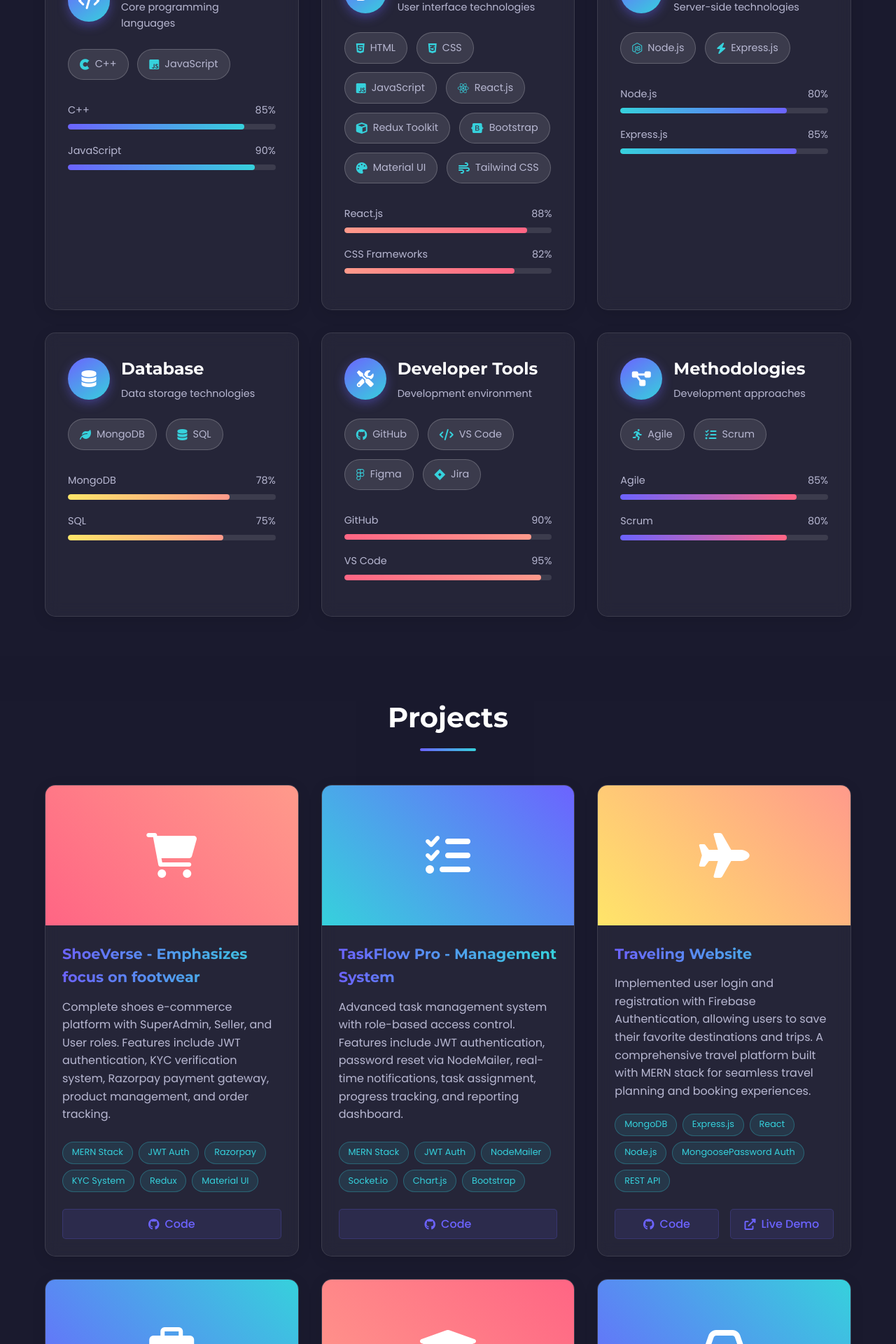
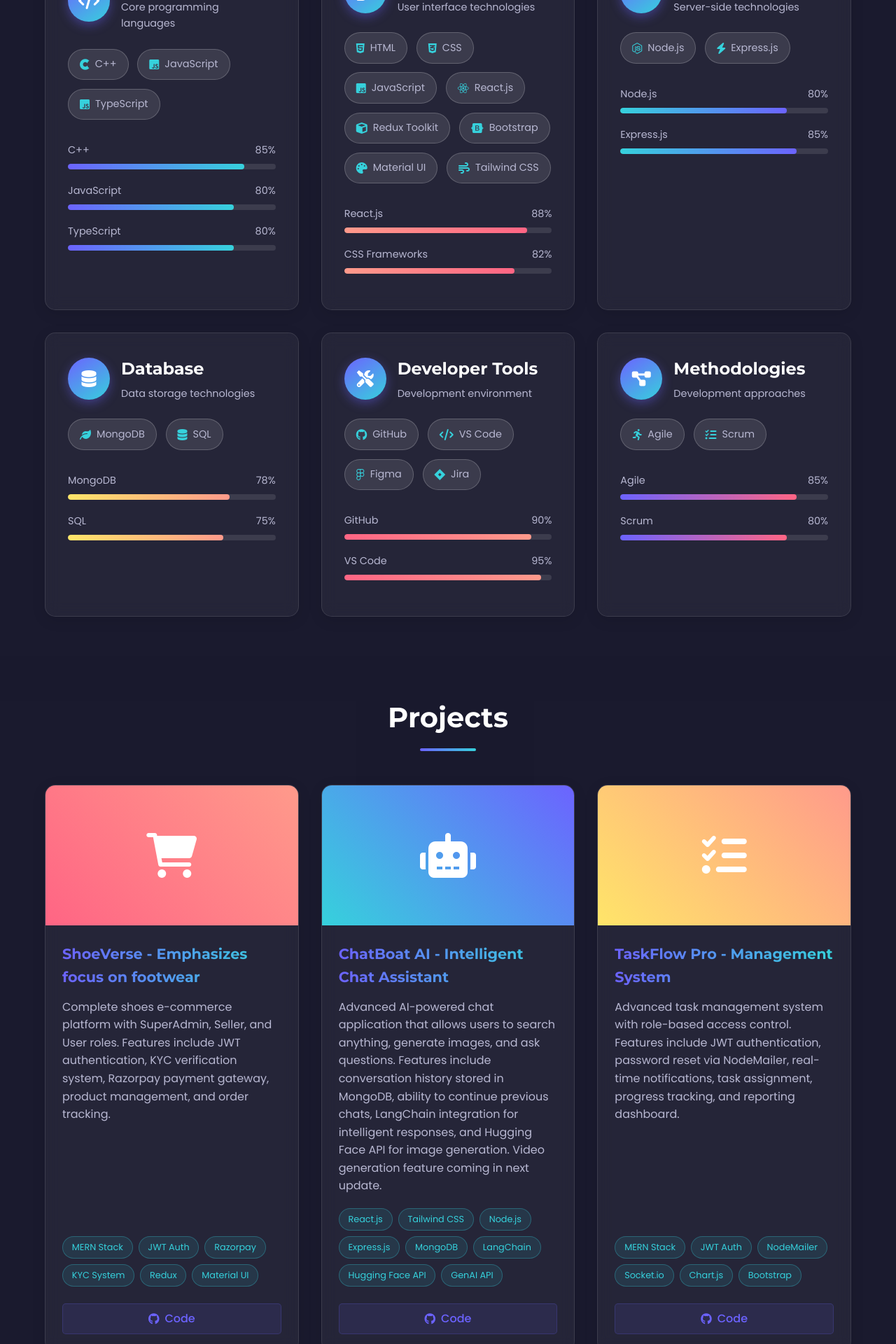
Before and after one commit to Adarshpandey80/Portfolio-REACT, a React (Vite) app: page / in a window 1280 px wide. Shown: the part 2640-4560 px from the top of the page at 70% size. Built offline with nearby package versions, Linux system fonts and the light colour scheme; the HTML template or start-up script is replaced by a standard one.

Commit message:
add new project

```diff
--- a/src/components/Projects.jsx
+++ b/src/components/Projects.jsx
@@ -45,6 +45,13 @@ const Projects = () => {
       github: "https://github.com/Adarshpandey80/Shoe-Store-Mern",
       // live: "",
       icon: 'fas fa-shopping-cart'
+    },
+     {
+      title: 'ChatBoat AI - Intelligent Chat Assistant',
+      description: 'Advanced AI-powered chat application that allows users to search anything, generate images, and ask questions. Features include conversation history stored in MongoDB, ability to continue previous chats, LangChain integration for intelligent responses, and Hugging Face API for image generation. Video generation feature coming in next update.',
+      technologies: ['React.js', 'Tailwind CSS', 'Node.js', 'Express.js', 'MongoDB', 'LangChain', 'Hugging Face API', 'GenAI API'],
+      github: "https://github.com/Adarshpandey80/UniGen-AI",
+      icon: 'fas fa-robot'
     },
     {
       title: 'TaskFlow Pro - Management System',
--- a/src/components/Skills.jsx
+++ b/src/components/Skills.jsx
@@ -73,11 +73,13 @@ const Skills = () => {
       icon: "fas fa-code",
       technologies: [
         { name: "C++", icon: "fab fa-cuttlefish" },
-        { name: "JavaScript", icon: "fab fa-js-square" }
+        { name: "JavaScript", icon: "fab fa-js-square" },
+        { name: "TypeScript", icon: "fab fa-js-square" }
       ],
       skills: [
         { name: "C++", level: 85 },
-        { name: "JavaScript", level: 90 }
+        { name: "JavaScript", level: 80 },
+        { name: "TypeScript", level: 80 }
       ]
     },
     {
```
